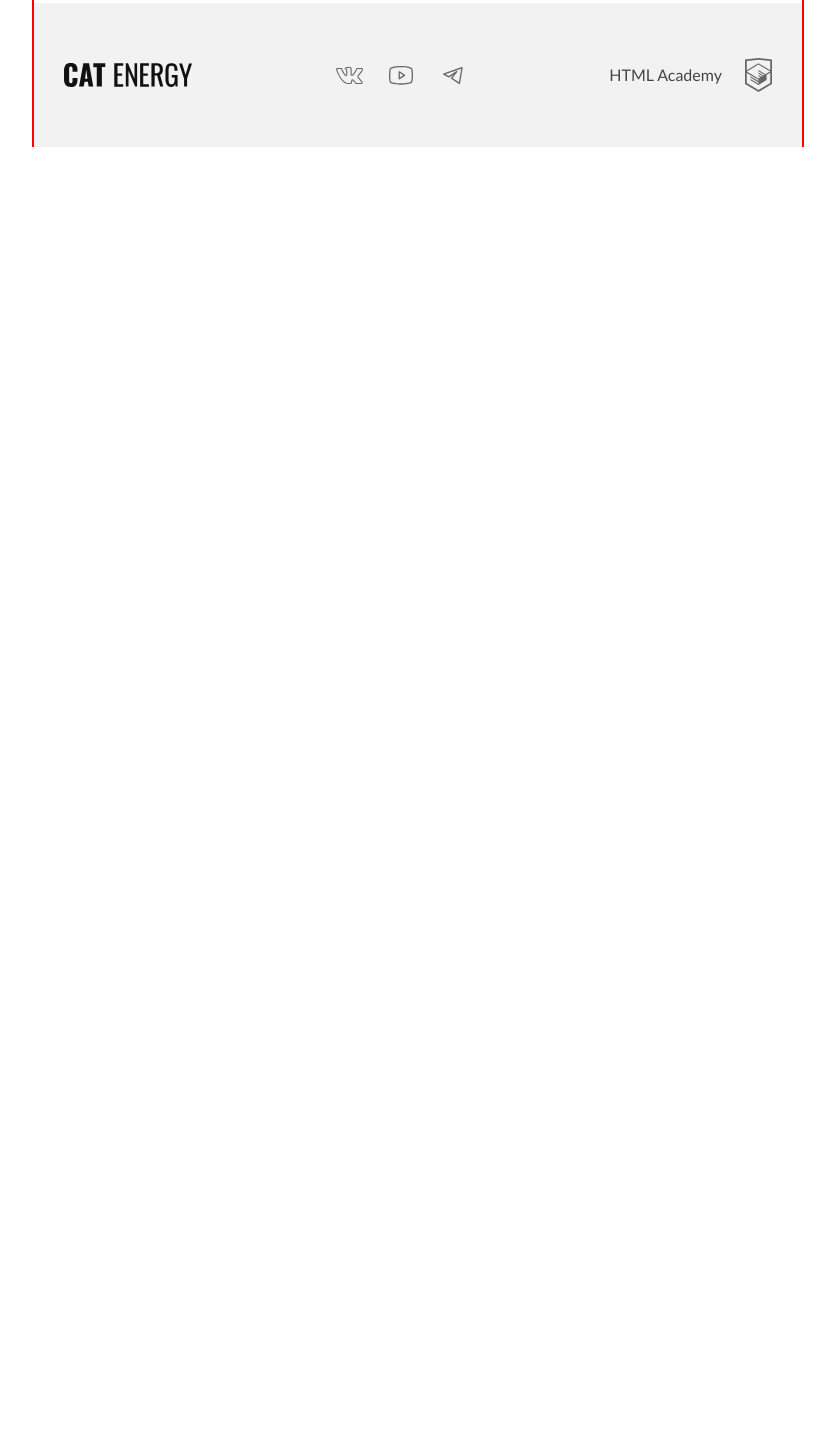
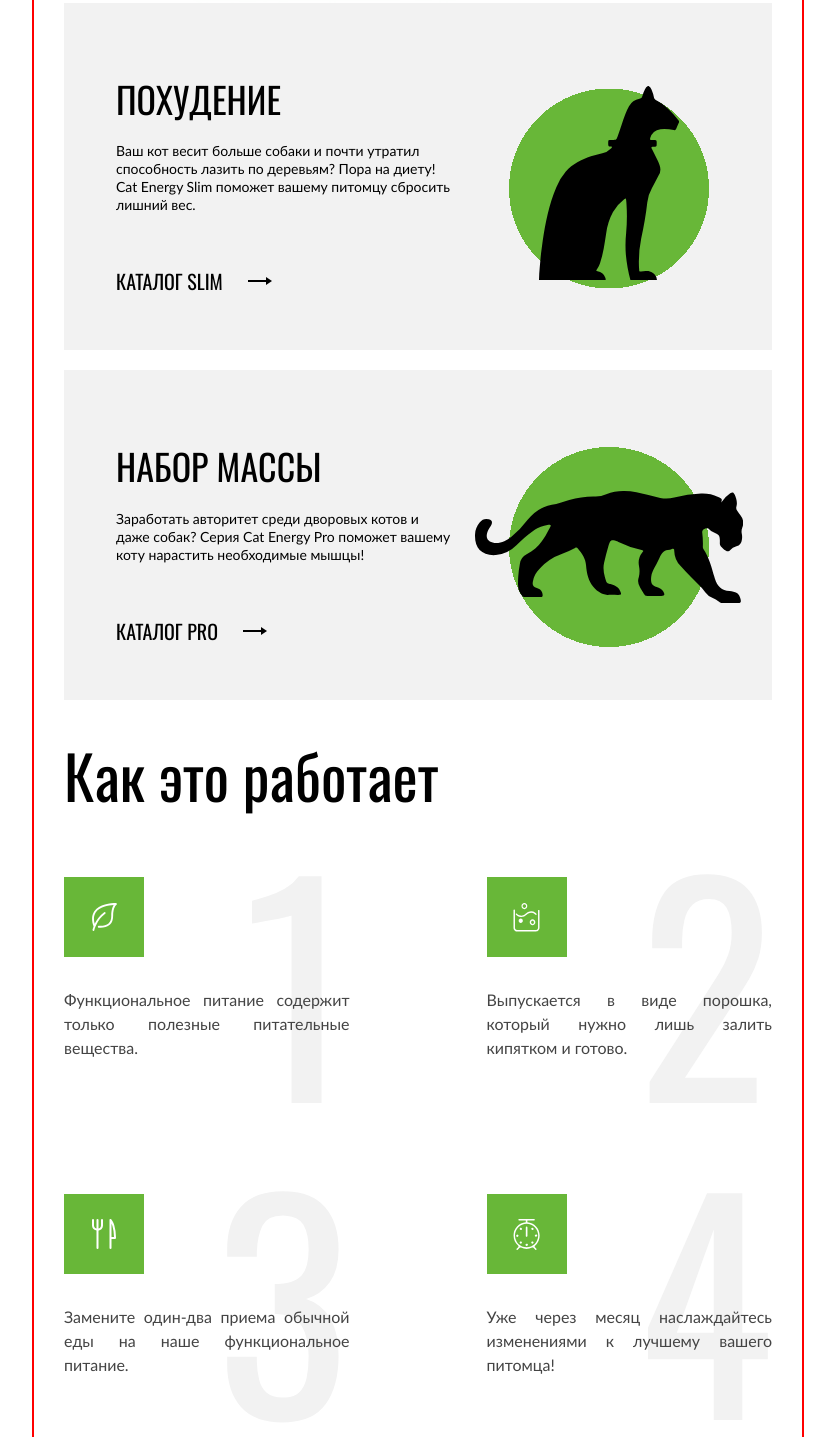
Before and after one commit to kramar-a/cat-energy, a website: page source/index.html in a window 1280 px wide. Shown: the part 949-2386 px from the top of the page, without its empty margins (222-1057 px from the left). Before the commit the page ends 1096 px from the top, so only its background shows below. Drawn offline with nearby package versions, Linux system fonts and the light colour scheme; files that its build step writes are made by us from their sources.

Commit message:
Сделал адаптивную сетку для блока Features.

```diff
--- a/source/index.html
+++ b/source/index.html
@@ -63,7 +63,59 @@
         </a>
 
       </section>
-      <!-- <h1 class="title page__title">Функциональное <span>питание для котов</span></h1> -->
+      <section class="programs">
+        <h2 class="visually-hidden">
+          Популярные программы питания
+        </h2>
+        <ul class="flexlist programs__list">
+          <li class="programs__item programs__item--slim">
+            <h3 class="programs__title">
+              Похудение
+            </h3>
+            <p class="programs__description">
+              Ваш кот весит больше собаки и почти утратил способность лазить по деревьям?
+              Пора на диету! Cat Energy Slim поможет вашему питомцу сбросить лишний вес.
+            </p>
+            <a class="link programs__link" href="catalog.html">
+              Каталог slim
+            </a>
+          </li>
+          <li class="programs__item programs__item--pro">
+            <h3 class="programs__title">
+              Набор массы
+            </h3>
+            <p class="programs__description">
+              Заработать авторитет среди дворовых котов и даже собак?
+              Серия Cat Energy Pro поможет вашему коту нарастить
+              необходимые мышцы!
+            </p>
+            <a class="link programs__link" href="catalog.html">
+              Каталог pro
+            </a>
+          </li>
+        </ul>
+      </section>
+      <section class="features">
+        <h2 class="features__title">
+          Как это работает
+        </h2>
+        <ul class="gridlist features__list">
+          <li class="features__item features__item--composition">
+            <!-- <p class="features__content"> -->
+              Функциональное питание содержит только полезные питательные вещества.
+            <!-- </p> -->
+          </li>
+          <li class="features__item features__item--cooking">
+            Выпускается в виде порошка, который нужно лишь залить кипятком и готово.
+          </li>
+          <li class="features__item features__item--eating">
+            Замените один-два приема обычной еды на наше функциональное питание.
+          </li>
+          <li class="features__item features__item--period">
+            Уже через месяц наслаждайтесь изменениями к лучшему вашего питомца!
+          </li>
+        </ul>
+      </section>
     </main>
     <footer class="page-footer">
       <div class="page-footer__logo">
--- /dev/null
+++ b/source/sass/features/features.scss
@@ -0,0 +1,16 @@
+.features {
+  padding: 0 20px 49px;
+}
+
+@media screen and (min-width: 768px) {
+  .features {
+    padding: 0 30px 47px;
+    border-bottom: 1px solid var(--border-color);
+  }
+}
+
+@media screen and (min-width: 1440px) {
+  .features {
+    padding: 0 110px 69px;
+  }
+}
--- /dev/null
+++ b/source/sass/features/features__content.scss
@@ -0,0 +1,13 @@
+@media screen and (min-width: 768px) {
+  .features__content {
+    &::after {
+      display: block;
+      counter-increment: item-no;
+      content: counter(item-no);
+      font-family: var(--primary-font);
+      color: var(--additional-background-color);
+      font-size: 280px;
+      line-height: 280px;
+    }
+  }
+}
--- /dev/null
+++ b/source/sass/features/features__item.scss
@@ -0,0 +1,69 @@
+.features__item {
+  display: flex;
+  gap: 20px;
+  text-align: justify;
+
+  &::before {
+    display: block;
+    content: "";
+    width: 60px;
+    height: 60px;
+    background-color: var(--secondary-background-color);
+    background-repeat: no-repeat;
+    background-position: center;
+    flex-shrink: 0;
+  }
+
+  &--composition {
+    &::before{
+      background-image: url("../../img/composition.svg");
+    }
+  }
+
+  &--cooking {
+    &::before{
+      background-image: url("../../img/cooking.svg");
+    }
+  }
+
+  &--eating {
+    &::before{
+      background-image: url("../../img/eating.svg");
+    }
+  }
+
+  &--period {
+    &::before{
+      background-image: url("../../img/period.svg");
+    }
+  }
+}
+
+@media screen and (min-width: 768px) {
+  .features__item {
+    flex-direction: column;
+    position: relative;
+    padding-top: 40px;
+    min-height: 280px;
+    gap: 31px;
+
+    &::before {
+      width: 80px;
+      height: 80px;
+    }
+
+    &::after {
+      display: block;
+      counter-increment: item-no;
+      content: counter(item-no);
+      font-family: var(--primary-font);
+      color: var(--additional-background-color);
+      font-size: 280px;
+      line-height: 280px;
+      position: absolute;
+      right: 0;
+      top: 0;
+      z-index: -1;
+    }
+  }
+}
--- /dev/null
+++ b/source/sass/features/features__list.scss
@@ -0,0 +1,25 @@
+.features__list {
+  color: var(--decor-color);
+  font-family: var(--secondary-font);
+  font-size: 14px;
+  line-height: 18px;
+  row-gap: 20px;
+}
+
+@media screen and (min-width: 768px) {
+  .features__list {
+    grid-template-columns: repeat(2, 1fr);
+    column-gap: 137px;
+    row-gap: 37px;
+    counter-reset: item-no;
+    font-size: 16px;
+    line-height: 24px;
+  }
+}
+
+@media screen and (min-width: 1440px) {
+  .features__list {
+    grid-template-columns: repeat(4, 1fr);
+    column-gap: 95px;
+  }
+}
--- /dev/null
+++ b/source/sass/features/features__title.scss
@@ -0,0 +1,14 @@
+.features__title {
+  font-size: 36px;
+  font-weight: 400;
+  line-height: 40px;
+  margin-bottom: 40px;
+}
+
+@media screen and (min-width: 768px) {
+  .features__title {
+    font-size: 60px;
+    line-height: 60px;
+    margin-bottom: 32px;
+  }
+}
--- /dev/null
+++ b/source/sass/programs/programs.scss
@@ -0,0 +1,16 @@
+.programs {
+  padding: 0 20px 20px;
+  color: var(--primary-text-color);
+}
+
+@media screen and (min-width: 768px) {
+  .programs {
+    padding: 0 30px 45px;
+  }
+}
+
+@media screen and (min-width: 1440px) {
+  .programs {
+    padding: 0 110px 71px;
+  }
+}
--- /dev/null
+++ b/source/sass/programs/programs__description.scss
@@ -0,0 +1,29 @@
+.programs__description {
+  font-family: var(--secondary-font);
+  font-size: 14px;
+  font-weight: 400;
+  line-height: 18px;
+  color: var(--decor-color);
+  grid-column: span 2;
+  padding-top: 22px;
+  padding-bottom: 23px;
+  border-bottom: 1px solid #d9d9d9;
+  margin-bottom: 15px;
+}
+
+@media screen and (min-width: 768px) {
+  .programs__description {
+    color: var(--primary-text-color);
+    grid-column: 1;
+    border: none;
+    padding: 24px 0 48px;
+    margin: 0;
+  }
+}
+
+@media screen and (min-width: 1440px) {
+  .programs__description {
+    grid-column: span 2;
+    padding: 39px 0 23px;
+  }
+}
--- /dev/null
+++ b/source/sass/programs/programs__item--pro.scss
@@ -0,0 +1,40 @@
+.programs__item--pro {
+  --cat-background: url("../../img/cat-pro.svg");
+  grid-template-columns: 67px auto;
+  padding-top: 24px;
+  column-gap: 11px;
+
+  &::before {
+    background-position: center;
+    background-size: 67px 28px, contain;
+    width: 67px;
+  }
+}
+
+@media screen and (min-width: 768px) {
+  .programs__item--pro {
+    grid-template-columns: auto 268px;
+    padding-top: 77px;
+    padding-right: 29px;
+    column-gap: 19px;
+
+    &::before {
+      background-size: 268px 112px, contain;
+      width: 268px;
+    }
+  }
+}
+
+@media screen and (min-width: 1440px) {
+  .programs__item--pro {
+    grid-template-columns: 134px auto;
+    padding-top: 47px;
+    padding-right: 67px;
+    column-gap: 47px;
+
+    &::before {
+      background-size: 134px 56px, contain;
+      width: 134px;
+    }
+  }
+}
--- /dev/null
+++ b/source/sass/programs/programs__item--slim.scss
@@ -0,0 +1,40 @@
+.programs__item--slim {
+  --cat-background: url("../../img/cat-slim.svg");
+  grid-template-columns: 50px auto;
+  padding-top: 21px;
+  column-gap: 20px;
+
+  &::before {
+    background-position: center bottom 3px, center;
+    background-size: 36px 50px, contain;
+    height: 53px;
+  }
+}
+
+@media screen and (min-width: 768px) {
+  .programs__item--slim {
+    grid-template-columns: auto 200px;
+    padding-top: 77px;
+    column-gap: 53px;
+
+    &::before {
+      background-position: center bottom 17px, center;
+      background-size: 140px 194px, contain;
+      height: 217px;
+    }
+  }
+}
+
+@media screen and (min-width: 1440px) {
+  .programs__item--slim {
+    grid-template-columns: 100px auto;
+    padding-top: 47px;
+    column-gap: 62px;
+
+    &::before {
+      background-position: center bottom 9px, center;
+      background-size: 70px 97px, contain;
+      height: 106px;
+    }
+  }
+}
--- /dev/null
+++ b/source/sass/programs/programs__item.scss
@@ -0,0 +1,51 @@
+.programs__item {
+  background-color: var(--additional-background-color);
+  padding: 21px 20px 18px;
+  display: grid;
+
+  &::before {
+    display: block;
+    width: 50px;
+    height: 50px;
+    content: "";
+    background-repeat: no-repeat;
+    background-image:
+      var(--cat-background),
+      radial-gradient(circle, var(--secondary-background-color) 25px, transparent 25px);
+  }
+}
+
+@media screen and (min-width: 768px) {
+  .programs__item {
+    padding: 77px 63px 53px 52px;
+    grid-auto-flow: row dense;
+
+    &::before {
+      width: 200px;
+      height: 200px;
+      order: 1;
+      grid-row: span 3;
+      background-image:
+        var(--cat-background),
+        radial-gradient(circle, var(--secondary-background-color) 100px, transparent 100px);
+  }
+  }
+
+}
+
+@media screen and (min-width: 1440px) {
+  .programs__item {
+    padding: 41px 61px 55px 52px;
+    max-width: 46%;
+
+    &::before {
+      width: 100px;
+      height: 100px;
+      order: 0;
+      grid-row: auto;
+      background-image:
+        var(--cat-background),
+        radial-gradient(circle, var(--secondary-background-color) 50px, transparent 50px);
+    }
+  }
+}
--- /dev/null
+++ b/source/sass/programs/programs__link.scss
@@ -0,0 +1,56 @@
+.programs__link {
+  font-size: 16px;
+  line-height: 16px;
+  grid-column: span 2;
+  display: flex;
+  align-items: center;
+  width: fit-content;
+  max-width: 100%;
+
+  &::before {
+    display: block;
+    content: "";
+    width: 1px;
+    border-left: 6px solid var(--primary-decor);
+    border-right: 6px solid transparent;
+    border-top: 4.5px solid transparent;
+    border-bottom: 4.5px solid transparent;
+    order: 1;
+  }
+
+  &::after {
+    display: block;
+    content: "";
+    width: 18px;
+    height: 2px;
+    background-color: var(--primary-decor);
+    margin-left: 15px;
+    transition-property: width;
+    transition-duration: 0.5s;
+  }
+
+  &:hover {
+
+    &::after {
+      width: 26px;
+    }
+  }
+}
+
+@media screen and (min-width: 768px) {
+  .programs__link {
+    font-size: 20px;
+    line-height: normal;
+    grid-column: 1;
+
+    &::after {
+      margin-left: 25px;
+    }
+  }
+}
+
+@media screen and (min-width: 1440px) {
+  .programs__link {
+    grid-column: span 2;
+  }
+}
--- /dev/null
+++ b/source/sass/programs/programs__list.scss
@@ -0,0 +1,20 @@
+.programs__list {
+  flex-direction: column;
+  gap: 20px;
+  flex-wrap: wrap;
+  justify-content: space-between;
+}
+
+@media screen and (min-width: 768px) {
+  .programs__list {
+    color: var(--primary-text-color);
+  }
+}
+
+@media screen and (min-width: 1440px) {
+  .programs__list {
+    color: var(--primary-text-color);
+    flex-direction: row;
+    gap: 80px;
+  }
+}
--- /dev/null
+++ b/source/sass/programs/programs__title.scss
@@ -0,0 +1,20 @@
+.programs__title {
+  font-size: 24px;
+  font-weight: 400;
+  line-height: 37px;
+  text-transform: uppercase;
+  align-self: center;
+}
+
+@media screen and (min-width: 768px) {
+  .programs__title {
+    font-size: 36px;
+    line-height: 36px;
+  }
+}
+
+@media screen and (min-width: 1440px) {
+  .programs__title {
+    margin: 0;
+  }
+}
--- a/source/sass/style.scss
+++ b/source/sass/style.scss
@@ -34,3 +34,16 @@
 @import "./promo/promo__slogan.scss";
 @import "./promo/promo__image.scss";
 @import "./promo/promo__link.scss";
+@import "./programs/programs.scss";
+@import "./programs/programs__list.scss";
+@import "./programs/programs__item.scss";
+@import "./programs/programs__item--slim.scss";
+@import "./programs/programs__item--pro.scss";
+@import "./programs/programs__title.scss";
+@import "./programs/programs__description.scss";
+@import "./programs/programs__link.scss";
+@import "./features/features.scss";
+@import "./features/features__title.scss";
+@import "./features/features__list.scss";
+@import "./features/features__item.scss";
+//@import "./features/features__content.scss";
```
Also changed, not shown: source/img/programs-link-arrow.svg (added).
